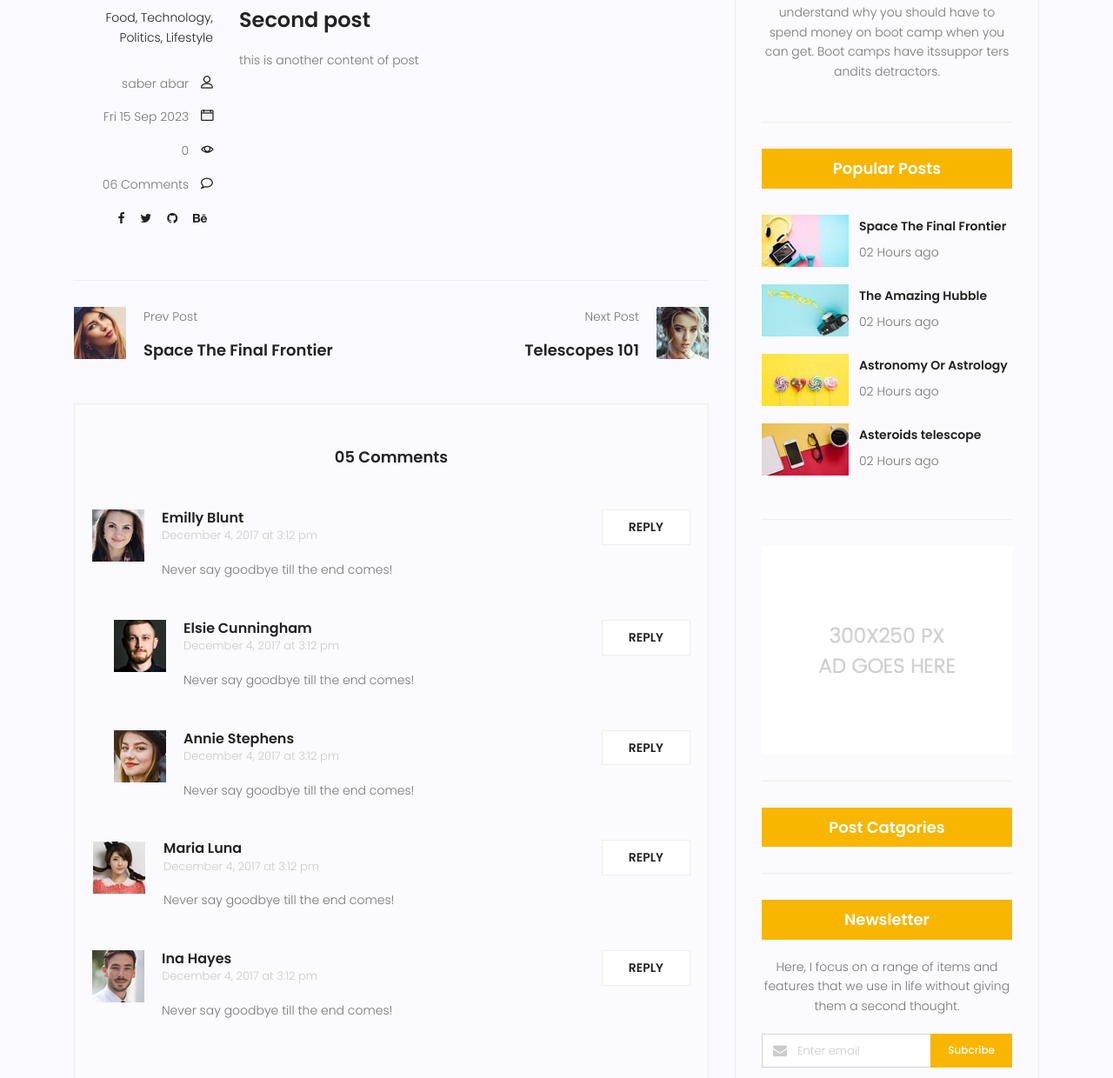
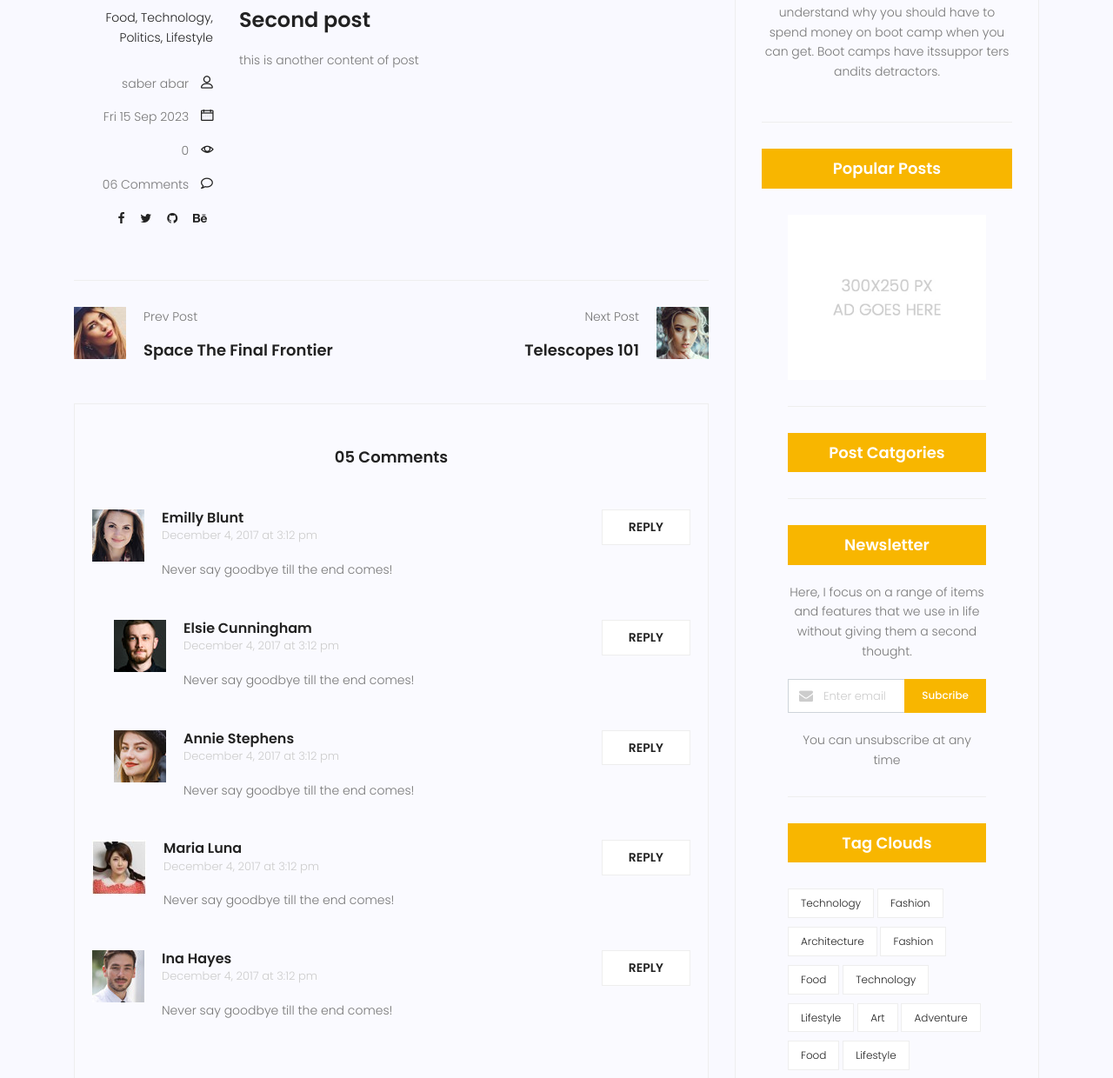
Before and after one commit to mahsaarj/Travel-site, a Django app: page /blog/2 in a window 1280 px wide. Shown: the part 772-2012 px from the top of the page at 87% size. Run offline with Django 4.2, Linux system fonts and the light colour scheme; data comes from the database, SQL or seed files in the repository; both versions use the stored data as it was after the commit; some libraries are stand-ins or nearby versions.

Commit message:
edited html files for blog added extentions and sites to database

```diff
--- a/blog/models.py
+++ b/blog/models.py
@@ -12,7 +12,7 @@
     author= models.ForeignKey(User,on_delete=models.SET_NULL,null=True)
     title = models.CharField(max_length=255)
     content = models.TextField()
-    #tag
+    tag = models.TextField()
     category = models.ManyToManyField(Category)
     counted_views = models.IntegerField(default=0)
     status = models.BooleanField(default=False)
--- a/blog/views.py
+++ b/blog/views.py
@@ -22,7 +22,7 @@
     except EmptyPage :
         posts= posts.get_page(1)
     context={'posts': posts}
-    return render(request, 'blog/blog-home.html',context)
+    return render(request, 'blog/blog-single.html',context)
 
 def blog_single(request,pid):
     post = get_object_or_404(Post, pk=pid, status=1)
--- a/djangoProject/settings.py
+++ b/djangoProject/settings.py
@@ -38,8 +38,13 @@
     'django.contrib.messages',
     'django.contrib.staticfiles',
     'website.apps.WebsiteConfig',
+    'django.contrib.humanize',
+    'django.contrib.sites',
+    'django_extensions',
     'blog.apps.BlogConfig',
 ]
+
+SITE_ID=2
 
 MIDDLEWARE = [
     'django.middleware.security.SecurityMiddleware',
--- a/templates/base.html
+++ b/templates/base.html
@@ -129,12 +129,16 @@
 								<p>
 									For business professionals caught between high OEM price and mediocre print and graphic output.
 								</p>
-								<div id="mc_embed_signup">
-									<form target="_blank" action="https://spondonit.us12.list-manage.com/subscribe/post?u=1462626880ade1ac87bd9c93a&amp;id=92a4423d01" method="get" class="subscription relative">
-										<div class="input-group d-flex flex-row">
-											<input name="EMAIL" placeholder="Email Address" onfocus="this.placeholder = ''" onblur="this.placeholder = 'Email Address '" required="" type="email">
-											<button class="btn bb-btn"><span class="lnr lnr-location"></span></button>
-										</div>
+								<div>
+									<form
+                                          action="{% url 'website:newsletter' %}"
+                                          method="post" class="subscription relative">
+                                          {% csrf_token %}
+                                          <div class="input-group d-flex flex-row">
+											<input name="email" placeholder="Email Address"
+                                             onfocus="this.placeholder = ''" onblur="this.placeholder = 'Email Address '" required="" type="email">
+											<button class="btn bb-btn" type="submit"><span class="lnr lnr-location"></span></button>
+										  </div>
 										<div class="mt-10 info"></div>
 									</form>
 								</div>
--- a/templates/blog/blog-newsletter.html
+++ b/templates/blog/blog-newsletter.html
@@ -1,3 +1,4 @@
+{% load static %}
 <div class="single-sidebar-widget newsletter-widget">
     <h4 class="newsletter-title">Newsletter</h4>
     <p>
--- a/templates/blog/blog-popular-post.html
+++ b/templates/blog/blog-popular-post.html
@@ -1,42 +1,18 @@
 {% load static %}
+{% load humanize %}
 <div class="single-sidebar-widget popular-post-widget">
     <h4 class="popular-title">Popular Posts</h4>
     <div class="popular-post-list">
+        {% for post in posts %}
         <div class="single-post-list d-flex flex-row align-items-center">
             <div class="thumb">
-                <img class="img-fluid" src="{% static 'img/blog/pp1.jpg' %}" alt="">
+                <img class="img-fluid" src="{{ post.image.url }}" alt="">
             </div>
             <div class="details">
-                <a href="blog-single.html"><h6>Space The Final Frontier</h6></a>
-                <p>02 Hours ago</p>
-            </div>
-        </div>
-        <div class="single-post-list d-flex flex-row align-items-center">
-            <div class="thumb">
-                <img class="img-fluid" src="{% static 'img/blog/pp2.jpg' %}" alt="">
-            </div>
-            <div class="details">
-                <a href="blog-single.html"><h6>The Amazing Hubble</h6></a>
-                <p>02 Hours ago</p>
-            </div>
-        </div>
-        <div class="single-post-list d-flex flex-row align-items-center">
-            <div class="thumb">
-                <img class="img-fluid" src="{% static 'img/blog/pp3.jpg' %}" alt="">
-            </div>
-            <div class="details">
-                <a href="blog-single.html"><h6>Astronomy Or Astrology</h6></a>
-                <p>02 Hours ago</p>
-            </div>
-        </div>
-        <div class="single-post-list d-flex flex-row align-items-center">
-            <div class="thumb">
-                <img class="img-fluid" src="{% static 'img/blog/pp4.jpg' %}" alt="">
-            </div>
-            <div class="details">
-                <a href="blog-single.html"><h6>Asteroids telescope</h6></a>
-                <p>02 Hours ago</p>
+                <a href="{% url 'blog:single' pid=post.id %}"><h6>Space The Final Frontier</h6></a>
+                <p>{{ post.published_date|naturaltime }}</p>
             </div>
         </div>
     </div>
+    {% endfor %}
 </div>
--- a/templates/blog/blog-search.html
+++ b/templates/blog/blog-search.html
@@ -1,3 +1,4 @@
+{% load static %}
 <div class="single-sidebar-widget search-widget">
     <form class="search-form" action="{% url 'blog:search' %}" method="get">
         <input placeholder="Search Posts" name="s" type="text" onfocus="this.placeholder = ''" onblur="this.placeholder = 'Search Posts'" >
--- a/templates/blog/blog-single.html
+++ b/templates/blog/blog-single.html
@@ -216,8 +216,7 @@
 
                                 {% include 'blog/blog-newsletter.html' %}
 
-                                {% include 'blog/blog-tags.html' %}
-
+                               {% include 'blog/blog-tags.html' %}
 
 							</div>
 						</div>
--- a/templates/blog/blog-tags.html
+++ b/templates/blog/blog-tags.html
@@ -1,3 +1,4 @@
+{% load static %}
 <div class="single-sidebar-widget tag-cloud-widget">
     <h4 class="tagcloud-title">Tag Clouds</h4>
     <ul>
--- a/templates/website/elements.html
+++ b/templates/website/elements.html
@@ -1,4 +1,5 @@
-	<!DOCTYPE html>
+{% load static %}
+<!DOCTYPE html>
 	<html lang="zxx" class="no-js">
 	<head>
 		<!-- Mobile Specific Meta -->
--- a/website/admin.py
+++ b/website/admin.py
@@ -1,5 +1,5 @@
 from django.contrib import admin
-from website.models import Contact
+from website.models import Contact, Newsletter
 
 # Register your models here.
 
@@ -10,3 +10,4 @@
     search_fields = ['name','message']
 
 admin.site.register(Contact,ContactAdmin)
+admin.site.register(Newsletter)
--- a/website/models.py
+++ b/website/models.py
@@ -15,3 +15,9 @@
 
     def __str__(self):
         return self.name
+
+class Newsletter(models.Model):
+    email = models.EmailField()
+
+    def __str__(self):
+        return self.email
--- a/website/urls.py
+++ b/website/urls.py
@@ -7,5 +7,7 @@
     path('', index_view, name='index'),
     path('about', about_view, name='about'),
     path('contact', contact_view, name='contact'),
-    path('test', test_view, name ='test')
+    path('test', test_view, name ='test'),
+    path('newsletter', newsletter_view, name='newsletter')
+
 ]
```
Also changed, not shown: templates/blog/blog-home.html (+11 -16 lines), templates/website/contact.html (+30 -6 lines), website/forms.py (+7 -1 lines), website/views.py (+24 -2 lines), db.sqlite3. Lines whose indentation alone changed are shown as unchanged.
